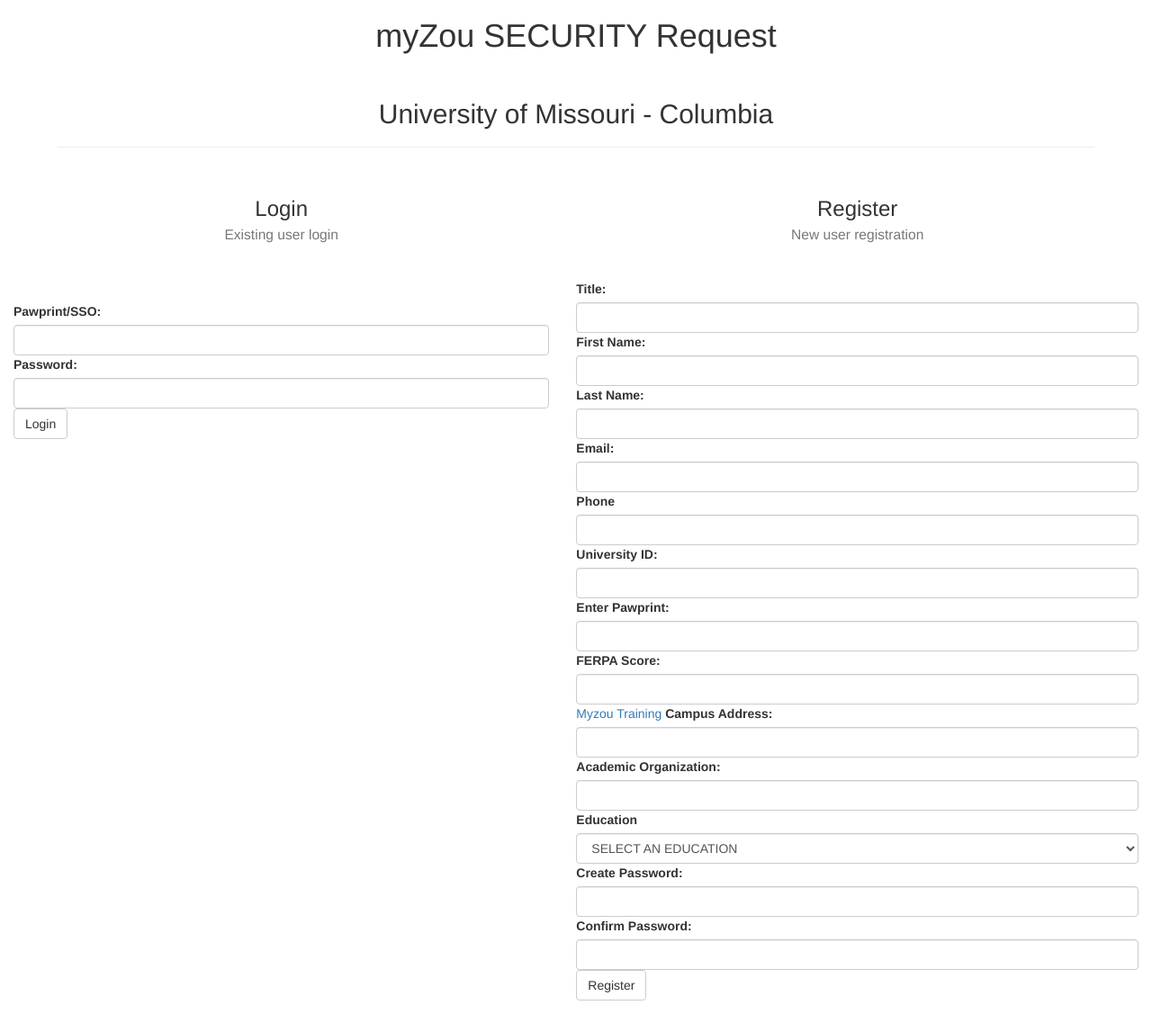
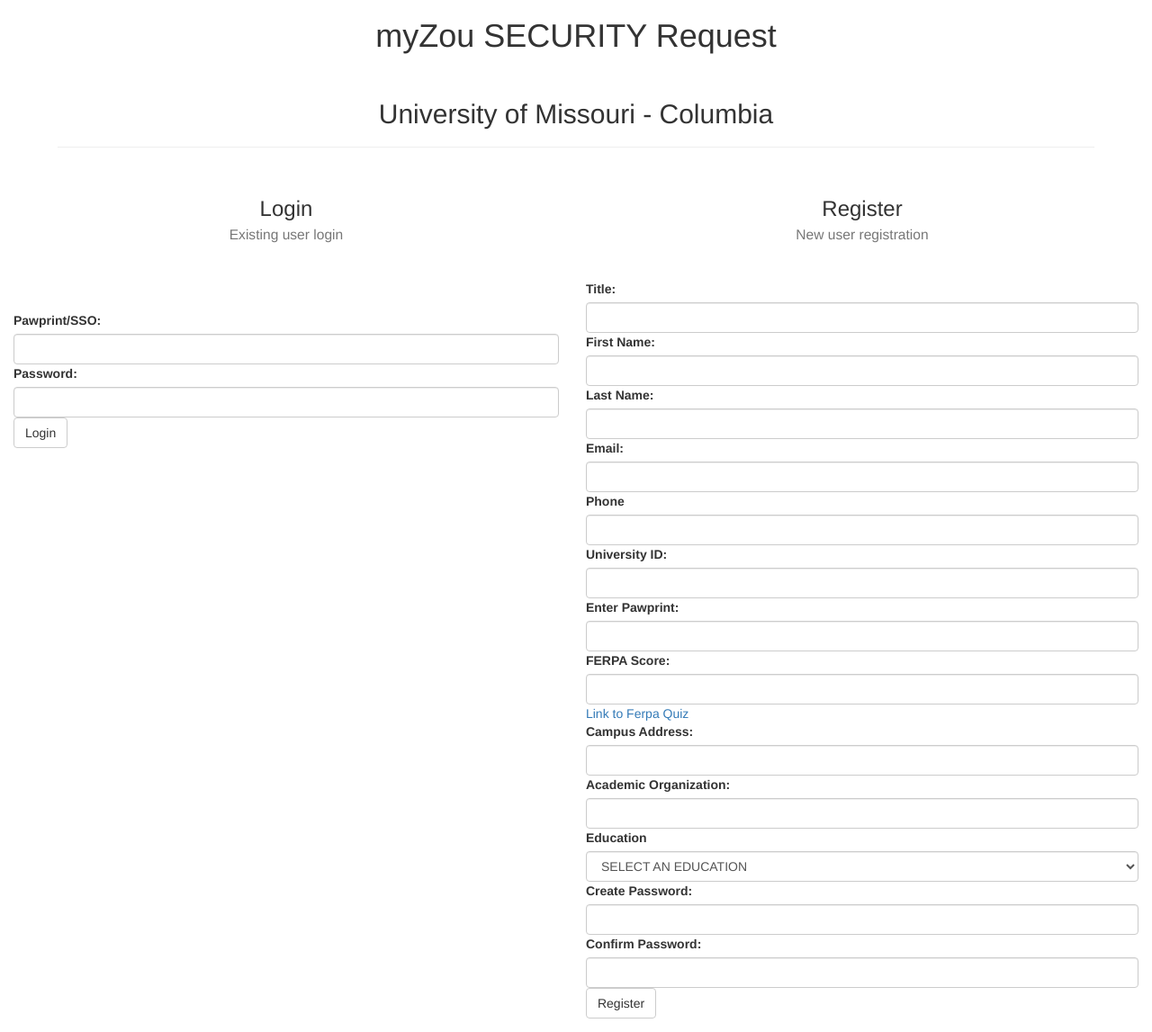
Before and after one commit to ryan-neff/SWE-FS15-GroupE-FinalProject, a CodeIgniter app: page /ci/index.php/user/index in a window 1280 px wide. Shown: the whole page at 90% size. Before the commit the page ends 1112 px from the top, so only its background shows below. Run offline with CodeIgniter, Linux system fonts and the light colour scheme.

Commit message:
LinkUpdate

```diff
--- a/application/views/loginPage.php
+++ b/application/views/loginPage.php
@@ -125,7 +125,7 @@
                             <label for="ferpa">FERPA Score: </label>
                             <?php echo form_error('ferpa'); ?>
                             <input id="ferpa" class="form-control" type="text" name="ferpa" value="<?php echo set_value('ferpa'); ?>"></input>
-							<a href="http://myzoutraining.missouri.edu/ferpareq.php">Myzou Training</a>
+							<a href="http://myzoutraining.missouri.edu/ferpareq.php">Link to Ferpa Quiz</a><br />
                             <label for="campusAddress">Campus Address: </label>
                             <?php echo form_error('campusAddress'); ?>
                             <input id="campusAddress" class="form-control" type="text" name="campusAddress" value="<?php echo set_value('campusAddress'); ?>"></input>
```
